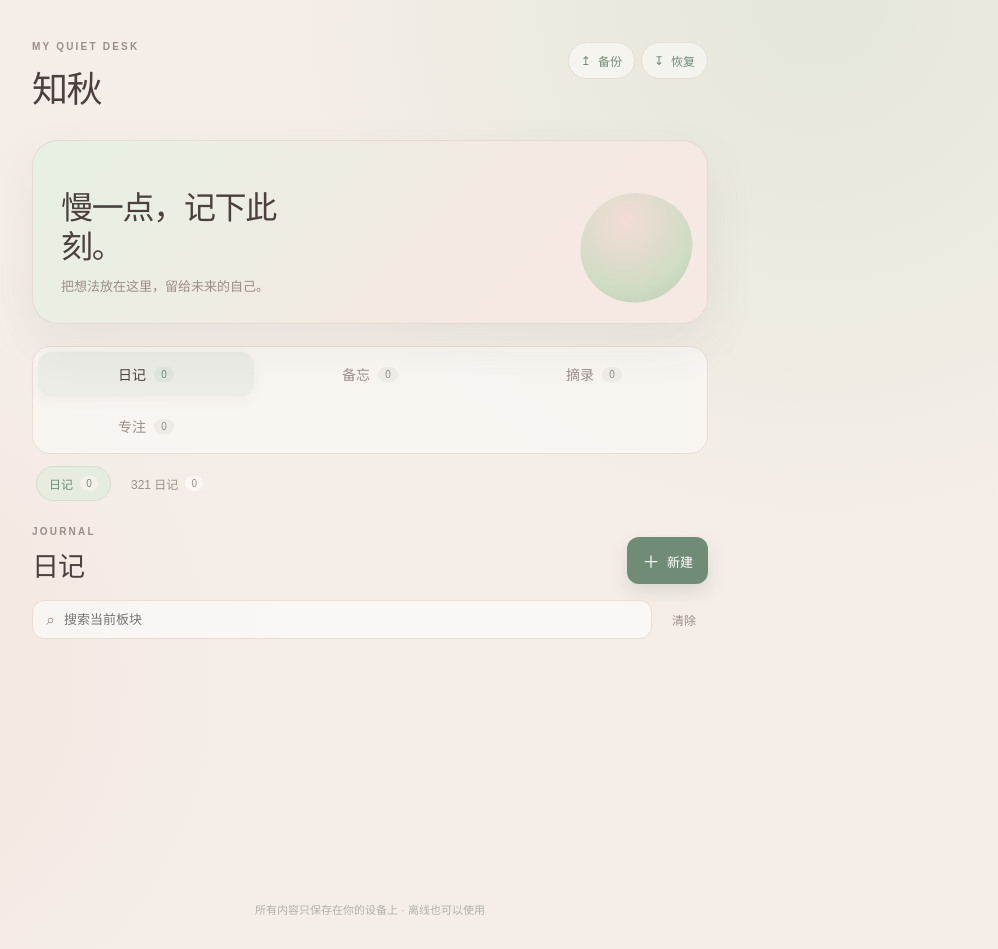
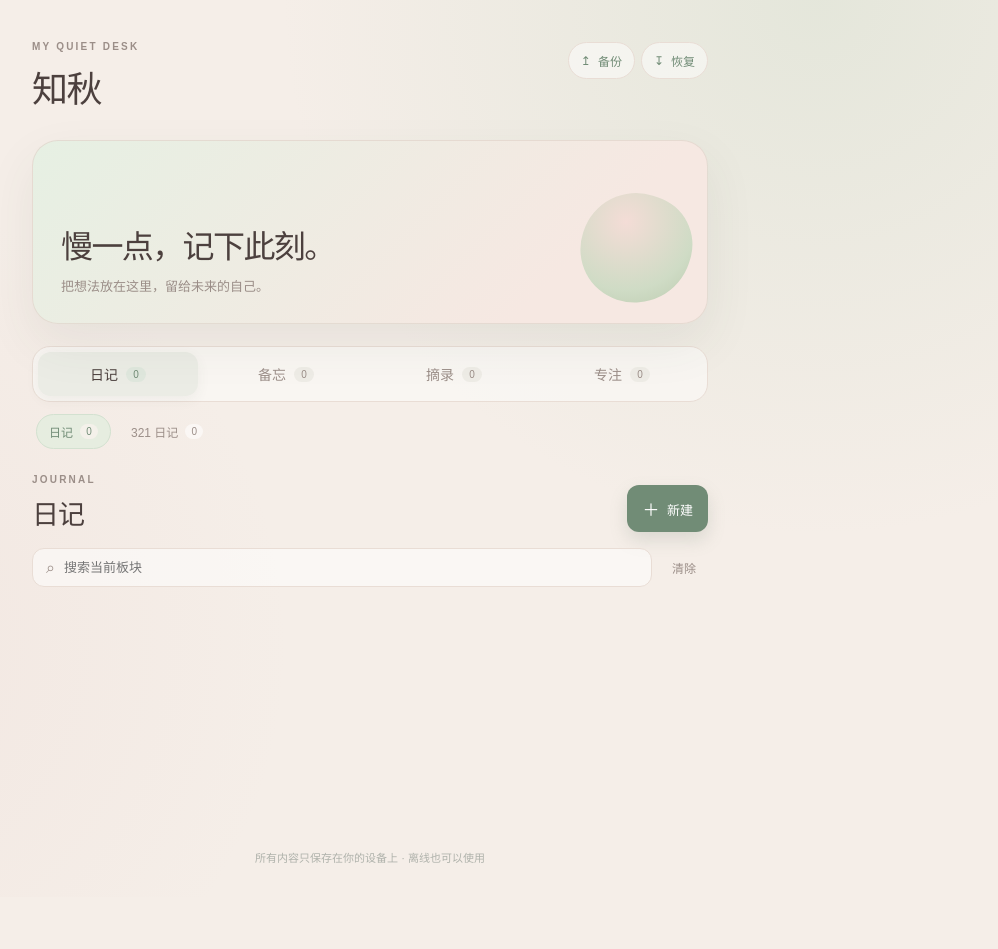
Before and after one commit to yyyettt/zhi-qiu, a plain HTML site: page index.html in a window 1280 px wide. Shown: the whole page, without its empty margins (270-1268 px from the left). After the commit the page ends 897 px from the top, so only its background shows below. Drawn offline with Linux system fonts and the light colour scheme.

Commit message:
Add files via upload

```diff
--- a/styles.css
+++ b/styles.css
@@ -34,11 +34,11 @@ h1 { margin-bottom: 0; font-size: clamp(26px, 6vw, 36px); letter-spacing: -.04em
 
 .welcome-card { position: relative; overflow: hidden; min-height: 184px; padding: 28px; display: flex; justify-content: space-between; align-items: flex-end; border: 1px solid rgba(226, 214, 205, .78); border-radius: 26px; background: linear-gradient(135deg, #e6f0e3, #f6e8e2 77%); box-shadow: var(--shadow); }
 .date-label { margin-bottom: 18px; color: var(--sage-deep); font-size: 12px; letter-spacing: .08em; }
-.welcome-card h2 { max-width: 250px; margin-bottom: 10px; font-size: clamp(24px, 6vw, 32px); line-height: 1.2; letter-spacing: -.04em; font-weight: 600; }
+.welcome-card h2 { max-width: none; margin-bottom: 10px; white-space: nowrap; font-size: clamp(21px, 5vw, 32px); line-height: 1.2; letter-spacing: -.05em; font-weight: 600; }
 .muted { margin-bottom: 0; color: var(--muted); font-size: 13px; }
 .orb { width: 110px; height: 110px; margin: 0 -12px -8px 16px; border-radius: 50% 45% 52% 48%; background: radial-gradient(circle at 34% 30%, #f3d9d3, #c4d8bd 65%, #a9c19f); opacity: .78; transform: rotate(18deg); }
 
-.section-tabs { display: grid; grid-template-columns: repeat(3, 1fr); gap: 8px; margin: 22px 0 30px; padding: 5px; border: 1px solid var(--line); border-radius: 18px; background: rgba(251, 250, 247, .7); }
+.section-tabs { display: grid; grid-template-columns: repeat(4, 1fr); gap: 8px; margin: 22px 0 30px; padding: 5px; border: 1px solid var(--line); border-radius: 18px; background: rgba(251, 250, 247, .7); }
 .tab { display: flex; align-items: center; justify-content: center; gap: 8px; padding: 12px 8px; color: var(--muted); background: transparent; border: 0; border-radius: 13px; font-size: 14px; transition: .2s ease; }
 .tab small { min-width: 20px; padding: 2px 5px; border-radius: 999px; background: #eeece6; font-size: 10px; }
 .tab.is-active { color: var(--ink); background: #ebece5; box-shadow: 0 4px 14px rgba(75, 83, 73, .06); }
@@ -193,6 +193,8 @@ h1 { margin-bottom: 0; font-size: clamp(26px, 6vw, 36px); letter-spacing: -.04em
 .quote-image-upload { display: inline-flex; align-items: center; padding: 10px 12px; color: var(--sage-deep); background: #edf3e7; border-radius: 11px; font-size: 12px; cursor: pointer; }
 .quote-image-preview { display: block; width: min(100%, 250px); max-height: 170px; margin-bottom: 10px; object-fit: cover; border-radius: 11px; border: 1px solid var(--line); }
 .ocr-status { margin: 0 0 12px; color: var(--sage-deep); font-size: 11px; }
+.ocr-status.is-error { color: #a96f68; }
+.ocr-retry-button { white-space: nowrap; }
 
 .book-modal { position: fixed; z-index: 12; left: 50%; top: 50%; width: min(94vw, 680px); max-height: 92vh; padding: 22px; overflow: auto; border: 1px solid var(--line); border-radius: 24px; background: var(--surface); box-shadow: 0 24px 70px rgba(74, 57, 50, .18); transform: translate(-50%, -50%); animation: rise .25s ease; }
 .book-modal-header { display: flex; align-items: flex-start; justify-content: space-between; margin-bottom: 12px; }
@@ -221,7 +223,7 @@ h1 { margin-bottom: 0; font-size: clamp(26px, 6vw, 36px); letter-spacing: -.04em
 @media (min-width: 720px) { .app-shell { padding-top: 42px; } .entry-modal { bottom: 24px; border-radius: 25px; } }
 @media (max-width: 430px) { .topbar { align-items: flex-start; } .top-actions { max-width: 165px; } .icon-button { padding: 8px 9px; } .icon-button span:not(.install-glyph) { display: none; } }
 @media (max-width: 520px) { .section-actions { gap: 5px; } .section-actions .secondary-button { padding: 10px 9px; font-size: 11px; } .book-modal { width: 94vw; padding: 17px; } .book-page { min-height: 320px; padding: 25px 21px; } .book-viewer { min-height: 330px; } }
-@media (max-width: 520px) { .outfit-fields { grid-template-columns: 1fr; gap: 8px; } .focus-orbit { width: 196px; height: 196px; } .section-tabs { gap: 5px; } .tab { padding-inline: 4px; font-size: 12px; } }
+@media (max-width: 520px) { .outfit-fields { grid-template-columns: 1fr; gap: 8px; } .focus-orbit { width: 196px; height: 196px; } .section-tabs { gap: 4px; } .tab { gap: 3px; padding-inline: 2px; font-size: 12px; } .tab small { min-width: 16px; padding-inline: 3px; } .welcome-card > div:first-child { min-width: 0; flex: 1; } .welcome-card h2 { font-size: 17px; } .welcome-card .orb { flex: 0 0 86px; width: 86px; height: 86px; margin-left: 8px; } }
 @media (max-width: 520px) { .weather-card { grid-template-columns: 30px 1fr; } .weather-side { grid-column: 2; } .wardrobe-add { grid-template-columns: 1fr 92px; } .wardrobe-add .primary-button { grid-column: 1 / -1; } }
 @media print {
   body { background: #fff; }
```
